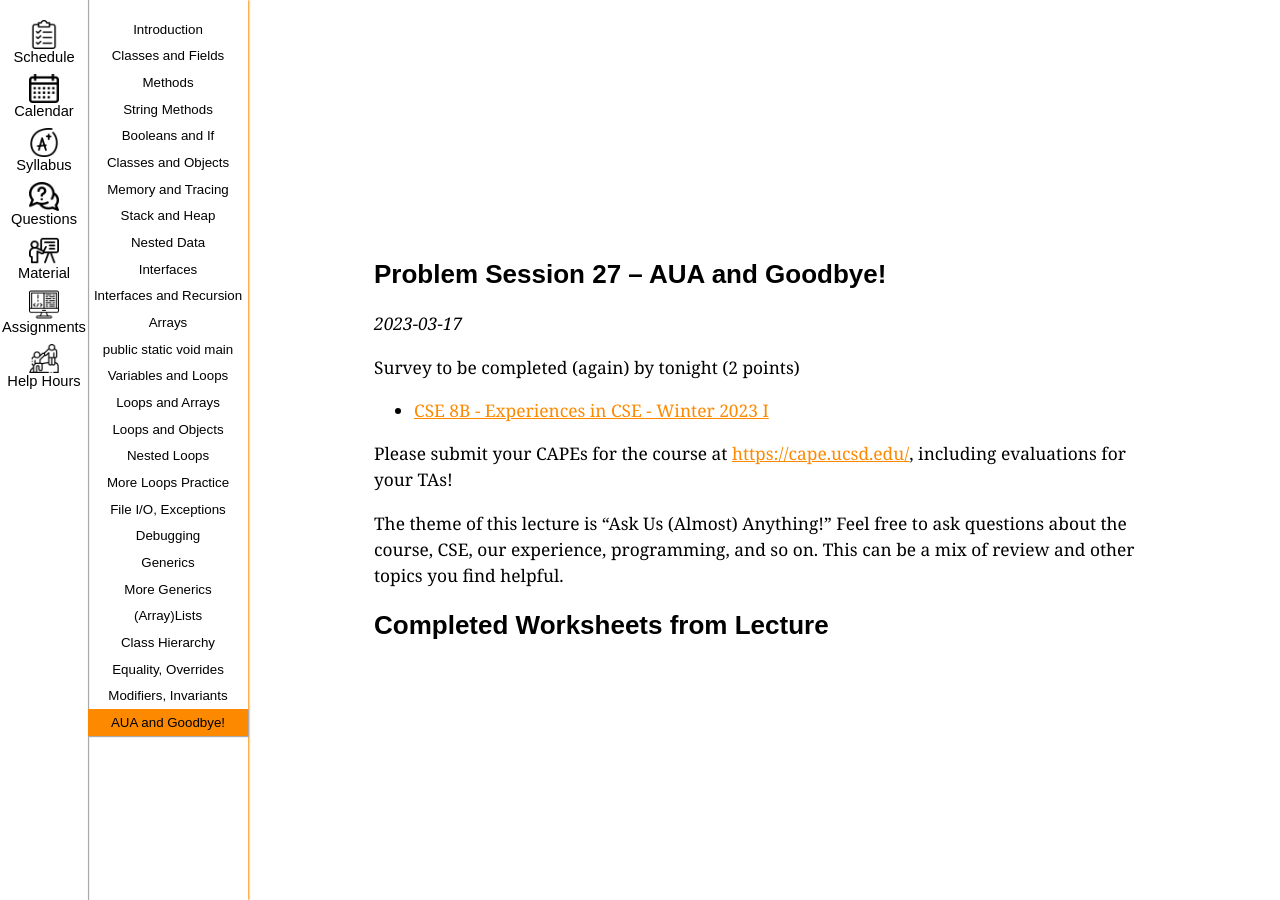
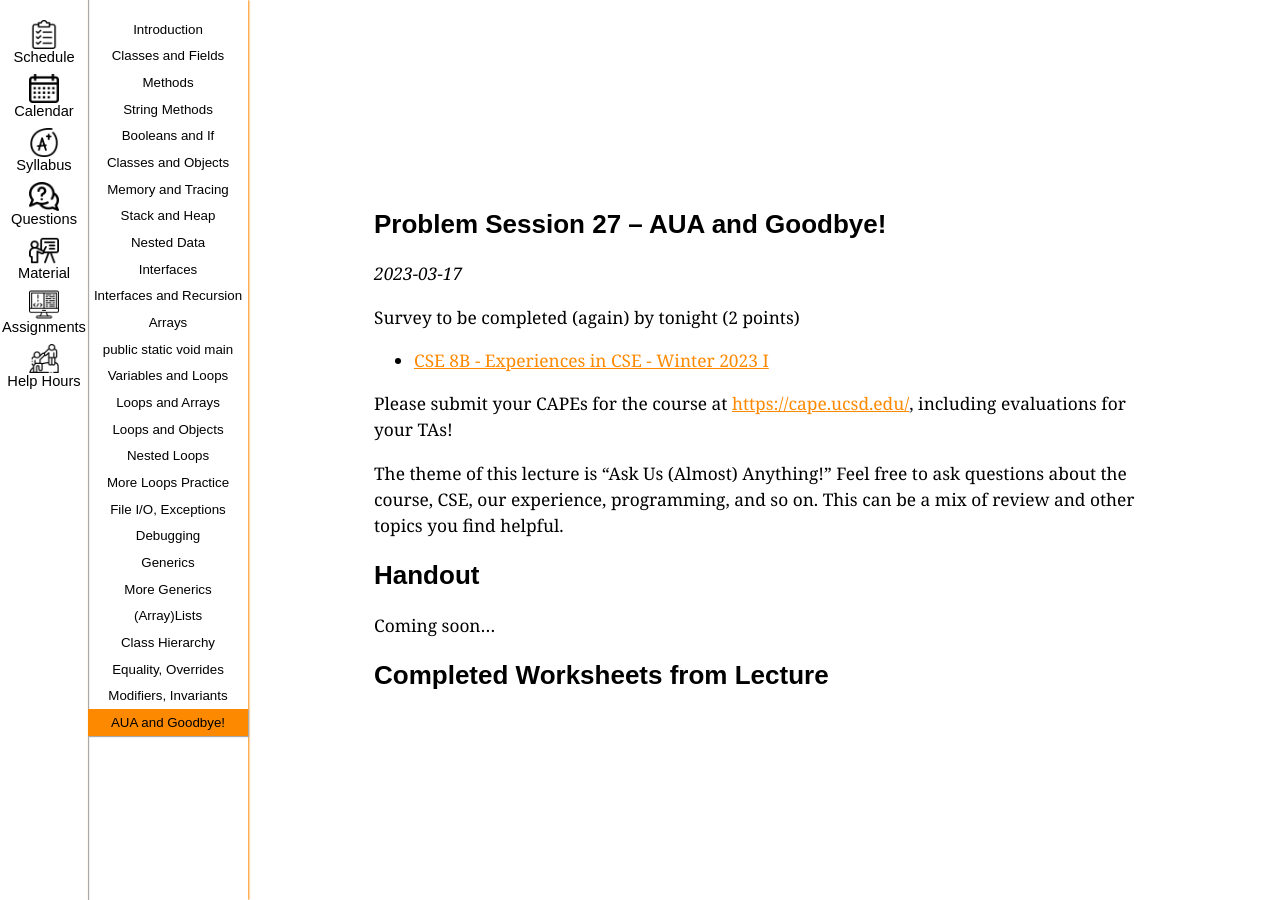
Before and after one commit to ucsd-cse8b-w23/ucsd-cse8b-w23.github.io, a Jekyll site: the page built from _lectures/lecture27.md, in a window 1280 px wide. Built offline with Jekyll 4.4.1, drawn with Linux system fonts in a browser that asks for light colours.

Commit message:
Update lecture27.md

```diff
--- a/_lectures/lecture27.md
+++ b/_lectures/lecture27.md
@@ -19,6 +19,10 @@ Please submit your CAPEs for the course at [https://cape.ucsd.edu/](https://cape
 
 The theme of this lecture is “Ask Us (Almost) Anything!” Feel free to ask questions about the course, CSE, our experience, programming, and so on. This can be a mix of review and other topics you find helpful.
 
+## Handout
+
+Coming soon...
+
 ## Completed Worksheets from Lecture
 
 {% for worksheet in page.worksheets %}
```
